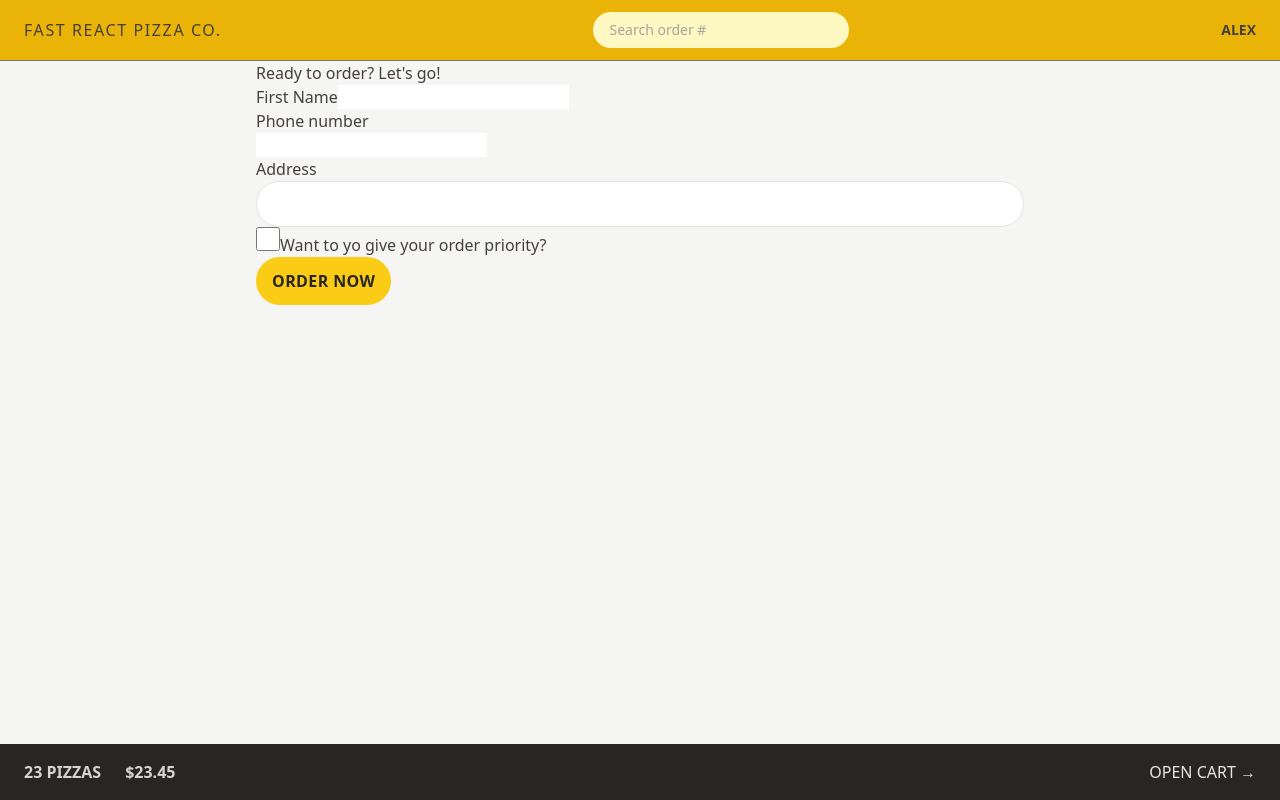
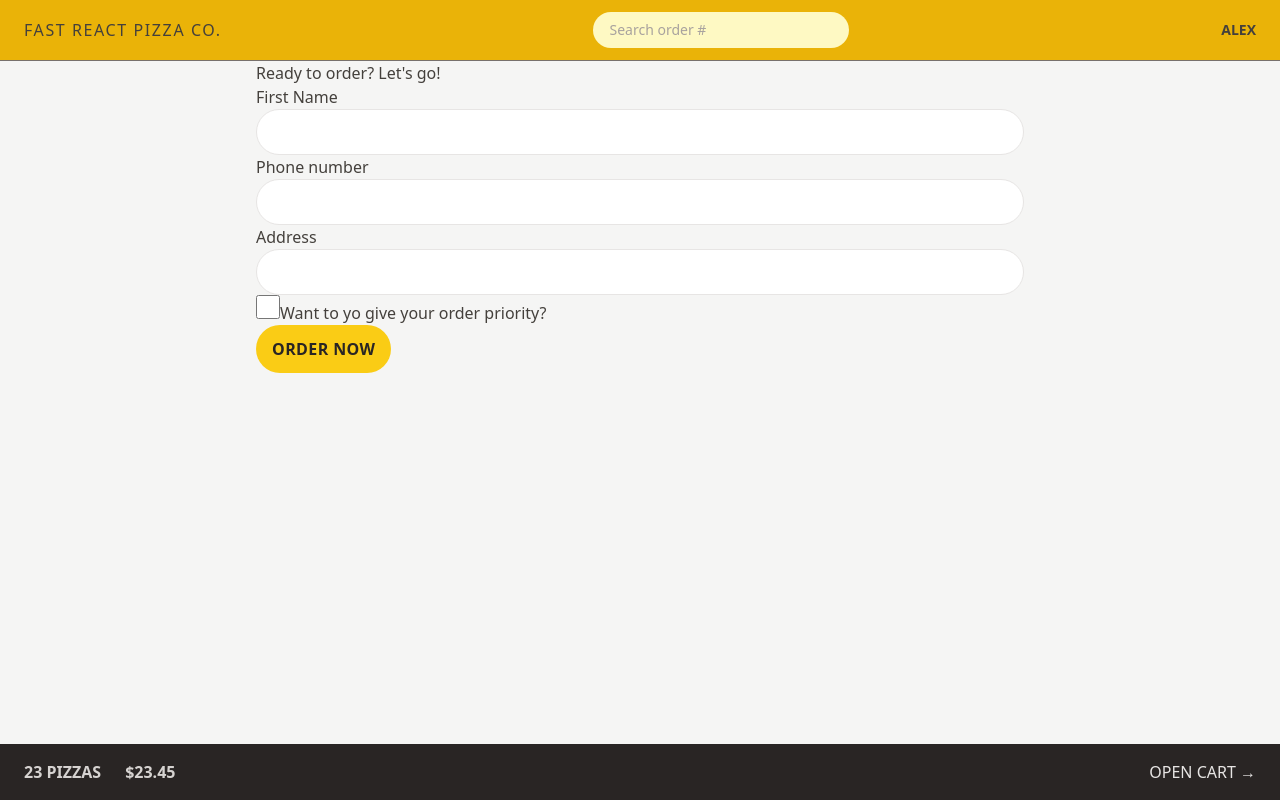
Before and after one commit to Alex-Nicalace/fast-react-pizza, a React (Vite) app: page /order/new in a window 1280 px wide. Built offline with nearby package versions, Linux system fonts and the light colour scheme.

Commit message:
reusing styles with @apply @layer

```diff
--- a/src/features/order/CreateOrder/CreateOrder.tsx
+++ b/src/features/order/CreateOrder/CreateOrder.tsx
@@ -39,13 +39,13 @@ function CreateOrder(): JSX.Element {
       <Form method="post">
         <div>
           <label>First Name</label>
-          <input type="text" name="customer" required />
+          <input className="input" type="text" name="customer" required />
         </div>
 
         <div>
           <label>Phone number</label>
           <div>
-            <input type="tel" name="phone" required />
+            <input className="input" type="tel" name="phone" required />
           </div>
           {formError?.phone && <p>{formError.phone}</p>}
         </div>
@@ -53,18 +53,7 @@ function CreateOrder(): JSX.Element {
         <div>
           <label>Address</label>
           <div>
-            <input
-              className="
-              w-full rounded-full
-              border border-stone-200 px-4
-              py-2 text-sm
-              transition-all
-              duration-300 placeholder:text-stone-400 focus:outline-none focus:ring focus:ring-yellow-400
-              md:px-6 md:py-3"
-              type="text"
-              name="address"
-              required
-            />
+            <input className="input" type="text" name="address" required />
           </div>
         </div>
 
--- a/src/index.css
+++ b/src/index.css
@@ -2,19 +2,20 @@
 @tailwind components;
 @tailwind utilities;
 
-/* body {
-  font-family: system-ui, -apple-system, BlinkMacSystemFont, 'Segoe UI', Roboto,
-    Oxygen, Ubuntu, Cantarell, 'Open Sans', 'Helvetica Neue', sans-serif;
-  background-color: #f7f7f7;
-  color: #444;
+/*
+* пример повторного использования стилей в tailwind
+* не рекомендуется злоупотреблять т.к. это ведет к классическому css
+*/
+@layer components {
+  .input {
+    @apply w-full rounded-full
+    border border-stone-200 px-4
+    py-2 text-sm
+    transition-all
+    duration-300 placeholder:text-stone-400 focus:outline-none focus:ring focus:ring-yellow-400
+    md:px-6 md:py-3;
+  }
 }
-
-.layout {
-  display: grid;
-  grid-template-rows: auto 1fr auto;
-  gap: 32px;
-  height: 100dvh;
-} */
 
 /* https://dev.to/afif/i-made-100-css-loaders-for-your-next-project-4eje */
 .loader {
```
